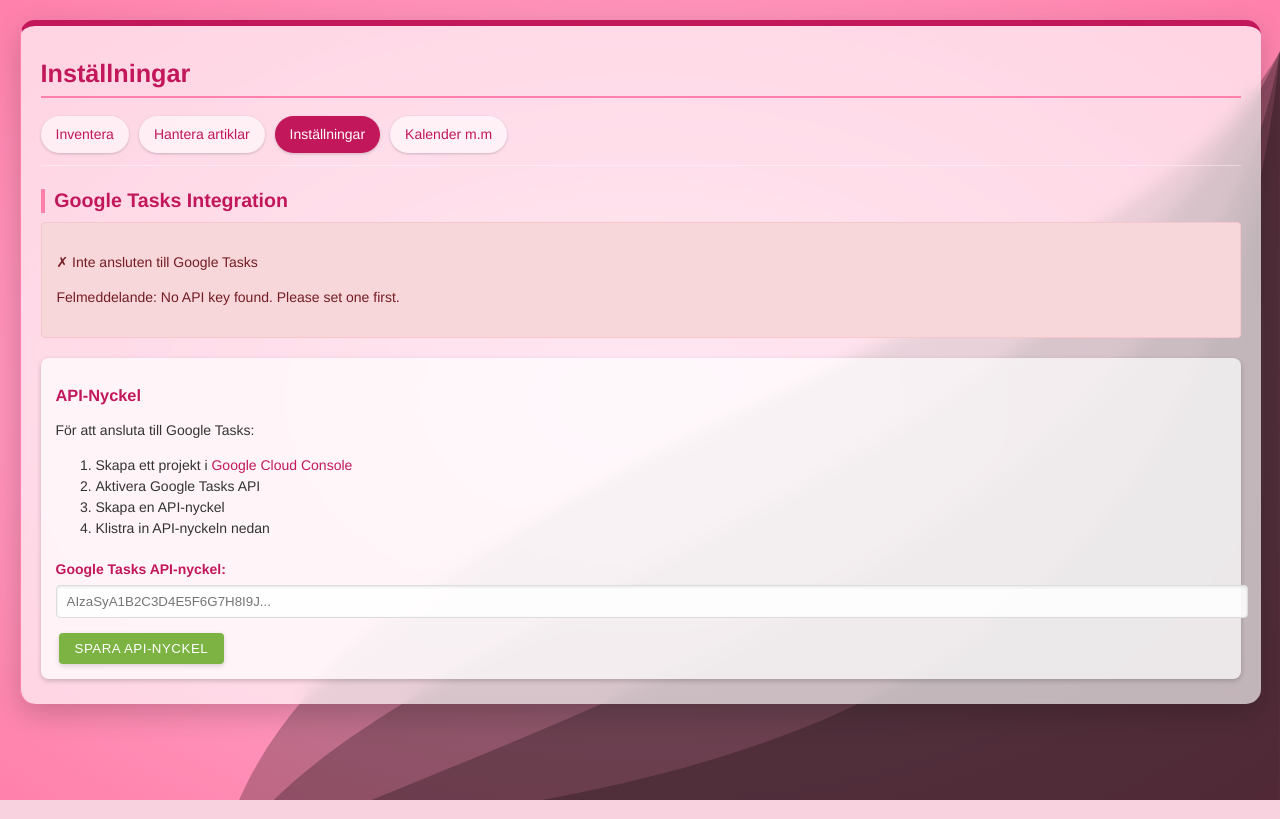
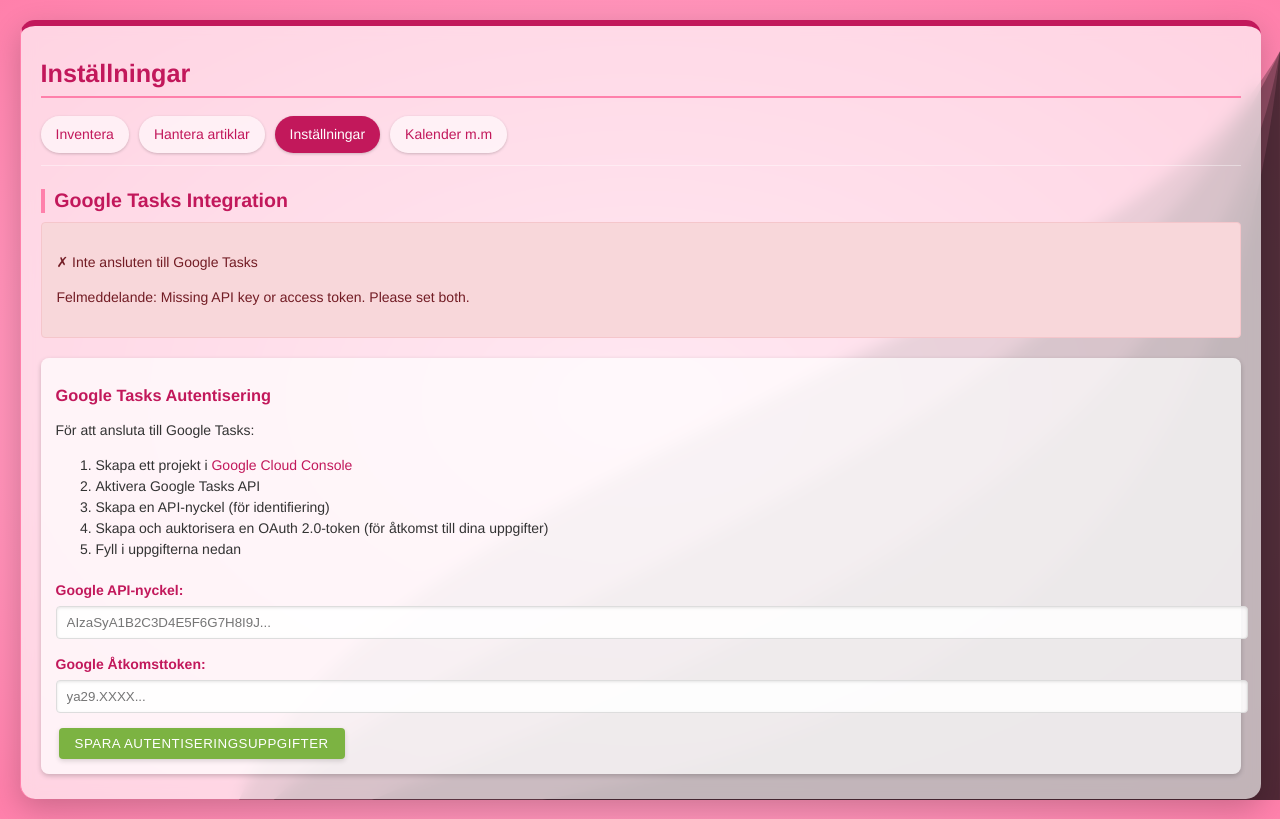
Before and after one commit to snis/inventera, a Flask app: page /settings in a window 1280 px wide. Run offline with Flask 3, Linux system fonts and the light colour scheme.

Commit message:
Improve Google Tasks integration based on user feedback
- Update authentication to use both API key and access token
- Hide credentials form when already authenticated
- Add 'Remove credentials' button for easier management
- Pre-populate category dropdown with existing database categories
- Improve UI to show existing and unmapped categories
- Update documentation for new authentication approach
- Add more detailed error handling and logging

🤖 Generated with [Claude Code](https://claude.ai/code)

Co-Authored-By: Claude <noreply@anthropic.com>

```diff
--- a/app/controllers/settings.py
+++ b/app/controllers/settings.py
@@ -36,12 +36,28 @@ def settings():
 
         # Get all task lists if authenticated
         tasklists = []
+        api_key = Settings.get('google_api_key')
+        access_token = Settings.get('google_access_token')
+
         if tasks_service.is_authenticated():
             tasklists = tasks_service.get_tasklists()
 
-        # Get all unique categories from mappings for display
-        categories = db.session.query(db.distinct(CategoryTaskMapping.category)).all()
-        categories = [c[0] for c in categories]
+            # Debug logging for tasklists
+            current_app.logger.debug(f"Retrieved {len(tasklists)} task lists")
+            for tasklist in tasklists:
+                current_app.logger.debug(f"Task list: {tasklist}")
+
+        # Get all existing categories from the database
+        from app.models.item import Item
+        existing_categories = db.session.query(db.distinct(Item.category)).all()
+        existing_categories = sorted([c[0] for c in existing_categories])
+
+        # Get unique categories from mappings for display
+        mapped_categories = db.session.query(db.distinct(CategoryTaskMapping.category)).all()
+        mapped_categories = [c[0] for c in mapped_categories]
+
+        # Get unmapped categories (categories that don't have a mapping yet)
+        unmapped_categories = [c for c in existing_categories if c not in mapped_categories]
 
         return render_template(
             'settings.html',
@@ -50,54 +66,85 @@ def settings():
             mappings=mappings,
             default_tasklist=default_tasklist,
             tasklists=tasklists,
-            categories=categories
+            categories=existing_categories,
+            unmapped_categories=unmapped_categories,
+            has_api_key=bool(api_key),
+            has_access_token=bool(access_token)
         )
     except Exception as e:
         current_app.logger.error(f"Error rendering settings page: {str(e)}")
         return render_template('error.html', message="Ett fel uppstod vid hämtning av inställningar.")
 
 
-@settings_bp.route('/settings/api_key', methods=['POST'])
-def set_api_key():
+@settings_bp.route('/settings/credentials', methods=['POST'])
+def set_credentials():
     """
-    Set Google Tasks API key.
+    Set Google Tasks API key and access token.
 
     Returns:
         JSON response or redirect
     """
     try:
-        # Get API key from request
+        # Get credentials from request
         api_key = request.form.get('api_key')
+        access_token = request.form.get('access_token')
 
-        if not api_key:
+        if not api_key or not access_token:
             return create_response(
                 success=False,
-                message='Ingen API-nyckel angiven',
+                message='Både API-nyckel och åtkomsttoken måste anges',
                 redirect_url=url_for('settings.settings')
             )
 
-        # Save the API key
+        # Save the credentials
         tasks_service = GoogleTasksService()
-        tasks_service.save_api_key(api_key)
+        tasks_service.save_credentials(api_key, access_token)
 
         if tasks_service.is_authenticated():
             return create_response(
                 success=True,
-                message='API-nyckel sparad',
+                message='Autentiseringsuppgifter sparade',
                 redirect_url=url_for('settings.settings')
             )
         else:
             return create_response(
                 success=False,
-                message=f'Misslyckades med att spara API-nyckel: {tasks_service.get_error()}',
+                message=f'Misslyckades med att spara autentiseringsuppgifter: {tasks_service.get_error()}',
                 redirect_url=url_for('settings.settings')
             )
 
     except Exception as e:
-        current_app.logger.error(f"Error in set_api_key: {str(e)}")
+        current_app.logger.error(f"Error in set_credentials: {str(e)}")
         return create_response(
             success=False,
-            message='Ett fel uppstod vid sparande av API-nyckel',
+            message='Ett fel uppstod vid sparande av autentiseringsuppgifter',
+            redirect_url=url_for('settings.settings')
+        )
+
+@settings_bp.route('/settings/remove_credentials', methods=['POST'])
+def remove_credentials():
+    """
+    Remove Google Tasks API credentials.
+
+    Returns:
+        JSON response or redirect
+    """
+    try:
+        # Remove credentials
+        tasks_service = GoogleTasksService()
+        tasks_service.remove_credentials()
+
+        return create_response(
+            success=True,
+            message='Autentiseringsuppgifter borttagna',
+            redirect_url=url_for('settings.settings')
+        )
+
+    except Exception as e:
+        current_app.logger.error(f"Error in remove_credentials: {str(e)}")
+        return create_response(
+            success=False,
+            message='Ett fel uppstod vid borttagning av autentiseringsuppgifter',
             redirect_url=url_for('settings.settings')
         )
 
--- a/app/templates/settings.html
+++ b/app/templates/settings.html
@@ -34,29 +34,44 @@
             </div>
         {% endif %}
 
+        <!-- Show credentials form if not authenticated -->
+        {% if not authenticated %}
         <div class="auth-section">
-            <h3>API-nyckel</h3>
+            <h3>Google Tasks Autentisering</h3>
 
             <div class="auth-instructions">
                 <p>För att ansluta till Google Tasks:</p>
                 <ol>
                     <li>Skapa ett projekt i <a href="https://console.cloud.google.com/" target="_blank">Google Cloud Console</a></li>
                     <li>Aktivera Google Tasks API</li>
-                    <li>Skapa en API-nyckel</li>
-                    <li>Klistra in API-nyckeln nedan</li>
+                    <li>Skapa en API-nyckel (för identifiering)</li>
+                    <li>Skapa och auktorisera en OAuth 2.0-token (för åtkomst till dina uppgifter)</li>
+                    <li>Fyll i uppgifterna nedan</li>
                 </ol>
             </div>
 
-            <form id="api-key-form" action="{{ url_for('settings.set_api_key') }}" method="post">
+            <form id="credentials-form" action="{{ url_for('settings.set_credentials') }}" method="post">
                 <div class="form-group">
-                    <label for="api_key">Google Tasks API-nyckel:</label>
-                    <input type="text" name="api_key" id="api_key" placeholder="AIzaSyA1B2C3D4E5F6G7H8I9J..." class="input-text">
+                    <label for="api_key">Google API-nyckel:</label>
+                    <input type="text" name="api_key" id="api_key" placeholder="AIzaSyA1B2C3D4E5F6G7H8I9J..." class="input-text" value="{{ 'XXXX-XXXX-XXXX...' if has_api_key else '' }}">
                 </div>
-                <button type="submit" class="btn">Spara API-nyckel</button>
+                <div class="form-group">
+                    <label for="access_token">Google Åtkomsttoken:</label>
+                    <input type="text" name="access_token" id="access_token" placeholder="ya29.XXXX..." class="input-text" value="{{ 'XXXX-XXXX-XXXX...' if has_access_token else '' }}">
+                </div>
+                <button type="submit" class="btn">Spara autentiseringsuppgifter</button>
+            </form>
+        </div>
+        {% else %}
+        <!-- Show remove credentials option if authenticated -->
+        <div class="auth-section">
+            <h3>Autentiseringsuppgifter</h3>
+            <p>Du är ansluten till Google Tasks med dina autentiseringsuppgifter.</p>
+            <form id="remove-credentials-form" action="{{ url_for('settings.remove_credentials') }}" method="post">
+                <button type="submit" class="btn btn-danger">Ta bort autentiseringsuppgifter</button>
             </form>
         </div>
 
-        {% if authenticated %}
         <div class="mappings-section">
             <h3>Kategori till Uppgiftslista Mappningar</h3>
 
@@ -88,13 +103,24 @@
                 <p>Inga mappningar konfigurerade.</p>
             {% endif %}
 
+            {% if tasklists %}
                 <!-- Add new mapping -->
                 <h4>Lägg till ny mappning</h4>
 
                 <form id="mapping-form" action="{{ url_for('settings.update_mapping') }}" method="post">
                     <div class="form-group">
                         <label for="category">Kategori:</label>
-                        <input type="text" name="category" id="category" required class="input-text">
+                        <select name="category" id="category" required class="input-select">
+                            <option value="">Välj kategori...</option>
+                            {% for category in unmapped_categories %}
+                                <option value="{{ category }}">{{ category }}</option>
+                            {% endfor %}
+                            {% if not unmapped_categories %}
+                                {% for category in categories %}
+                                    <option value="{{ category }}">{{ category }} (redan mappat)</option>
+                                {% endfor %}
+                            {% endif %}
+                        </select>
                     </div>
 
                     <div class="form-group">
@@ -111,6 +137,7 @@
 
                     <button type="submit" class="btn">Spara mappning</button>
                 </form>
+            {% endif %}
 
             <!-- Set default task list -->
             <h3>Standarduppgiftslista</h3>
@@ -121,6 +148,7 @@
                 <p>Ingen standarduppgiftslista inställd.</p>
             {% endif %}
 
+            {% if tasklists %}
                 <form id="default-form" action="{{ url_for('settings.set_default') }}" method="post">
                     <div class="form-group">
                         <label for="default_tasklist_select">Välj standarduppgiftslista:</label>
@@ -136,6 +164,11 @@
 
                     <button type="submit" class="btn">Spara som standard</button>
                 </form>
+            {% else %}
+                <div class="alert error">
+                    <p>Kunde inte hämta dina uppgiftslistor. Kontrollera att dina autentiseringsuppgifter är korrekta.</p>
+                </div>
+            {% endif %}
         </div>
         {% endif %}
     </div>
@@ -164,7 +197,7 @@
             });
 
             // Handle form submission with AJAX
-            $('#api-key-form, #mapping-form, #default-form, .delete-mapping-form').submit(function(e) {
+            $('#credentials-form, #remove-credentials-form, #mapping-form, #default-form, .delete-mapping-form').submit(function(e) {
                 e.preventDefault();
                 const form = $(this);
 
@@ -176,7 +209,7 @@
                         'X-Requested-With': 'XMLHttpRequest'
                     },
                     success: function(response) {
-                        if (response.status === 'success') {
+                        if (response.status === 'success' || response.success) {
                             alert(response.message || 'Åtgärden lyckades!');
                             // Reload page to show changes
                             location.reload();
--- a/requirements.txt
+++ b/requirements.txt
@@ -7,3 +7,8 @@ typing-extensions==4.8.0
 
 # For Google Tasks API integration
 requests==2.31.0
+
+# Uncomment these if you prefer to use the official Google API client
+# google-api-python-client==2.107.0
+# google-auth-httplib2==0.1.1
+# google-auth-oauthlib==1.1.0
```
Also changed, not shown: GTASKS-README.md (+9 -6 lines), app/utils/google_tasks.py (+56 -23 lines). Lines whose indentation alone changed are shown as unchanged.
